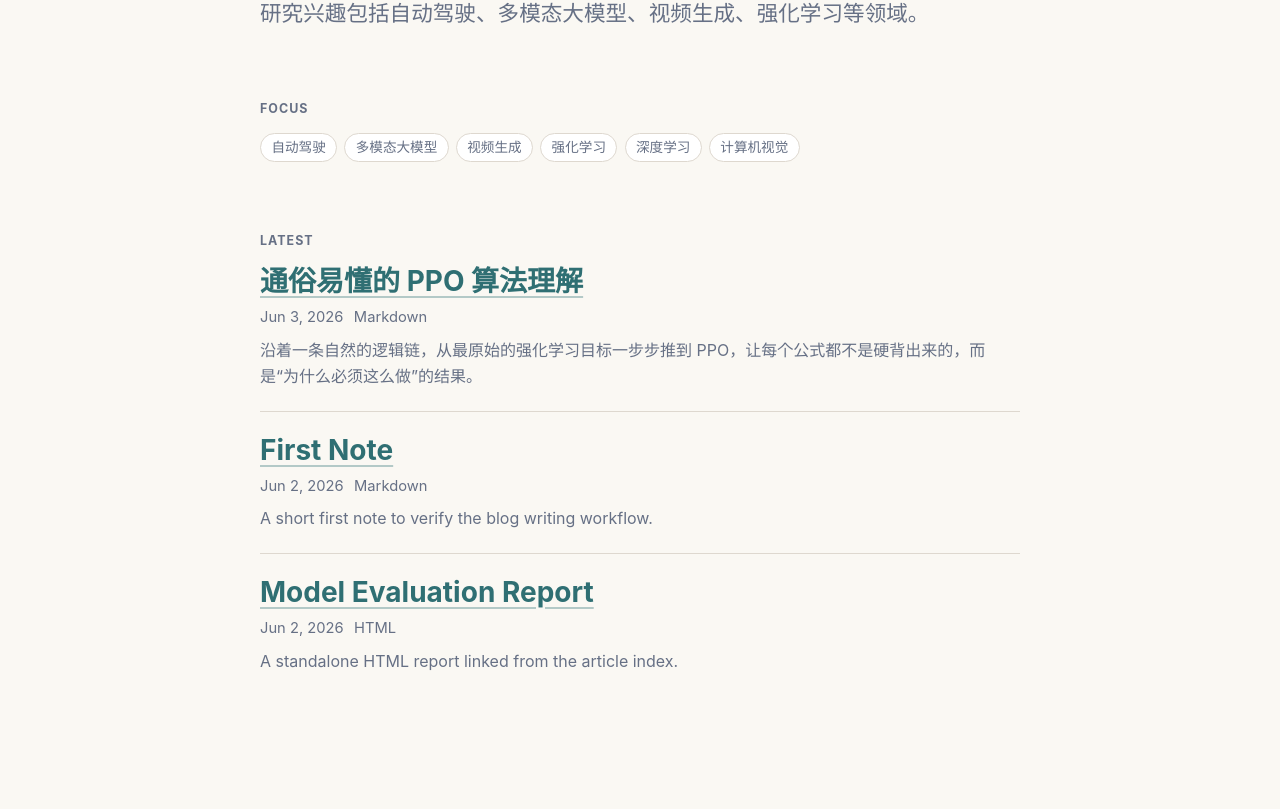
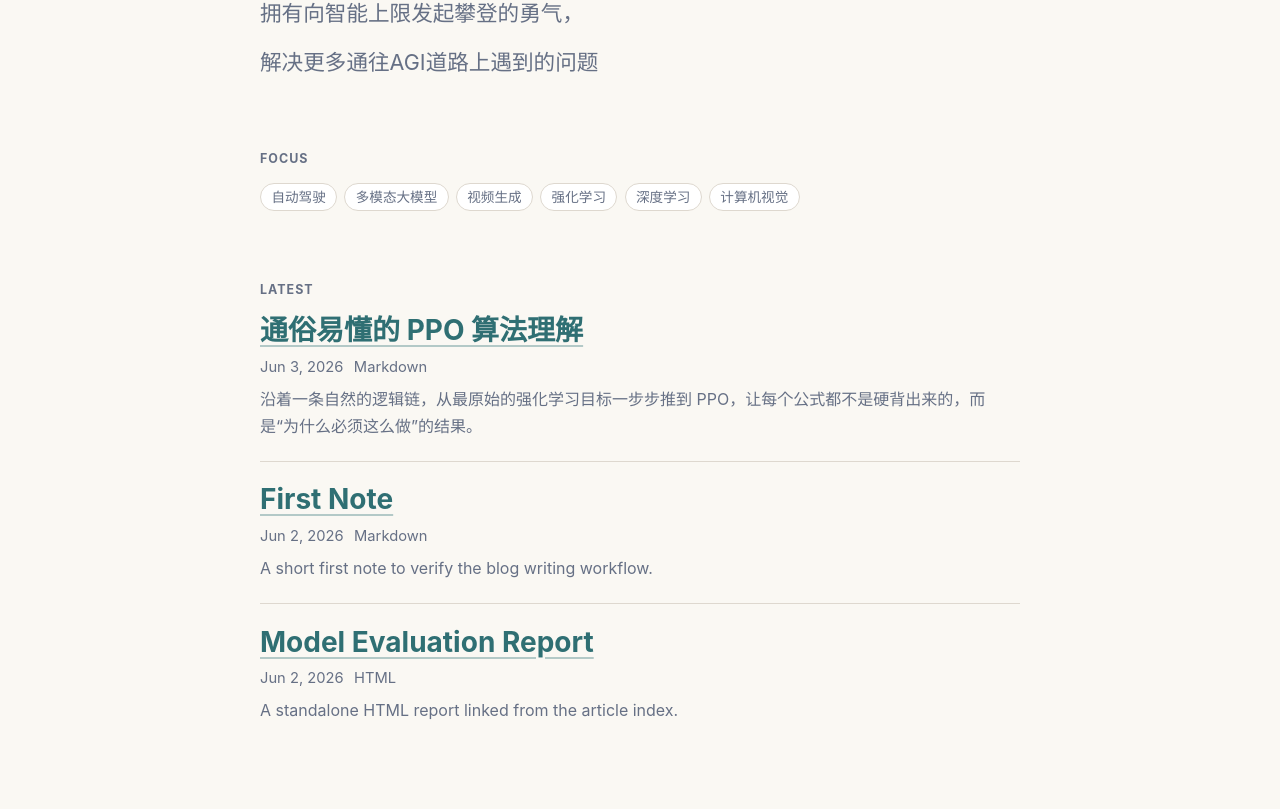
Before and after one commit to zzlinux/zzlinux.github.io, an Astro site: page / in a window 1280 px wide. Shown: the part 207-1016 px from the top of the page. Built offline with nearby package versions, Linux system fonts and the light colour scheme; Astro itself is replaced by a stand-in of ours; some packages are replaced by stand-ins of ours.

Commit message:
update index intro

```diff
--- a/src/pages/index.astro
+++ b/src/pages/index.astro
@@ -8,9 +8,8 @@ const articles = (await getAllArticles()).slice(0, 5);
 
 <BaseLayout title="zzlinux | Personal Blog">
   <h1 class="page-title">zzlinux</h1>
-  <p class="lede">
-    研究兴趣包括自动驾驶、多模态大模型、视频生成、强化学习等领域。
-  </p>
+  <p class = "lede">拥有向智能上限发起攀登的勇气，</p>
+  <p class = "lede">解决更多通往AGI道路上遇到的问题</p>
 
   <section class="section" aria-labelledby="focus-heading">
     <h2 class="section-label" id="focus-heading">Focus</h2>
```
